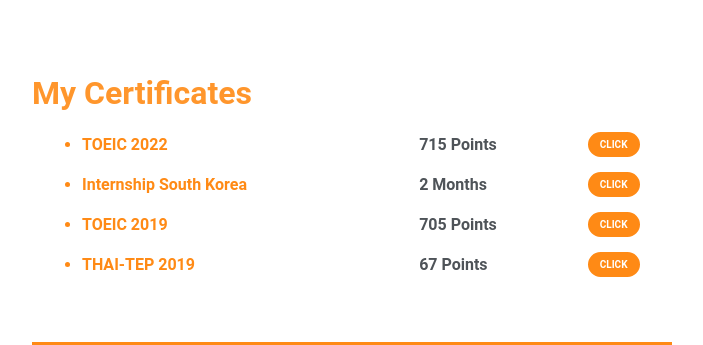
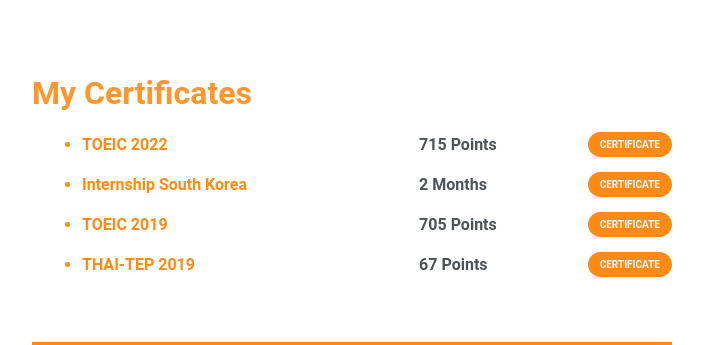
Before and after one commit to atmaerox/my-profile, a website: page public/index.html in a window 1280 px wide. Shown: the part 2300-2645 px from the top of the page, without its empty margins (288-991 px from the left). Drawn offline with Linux system fonts and the light colour scheme.

Commit message:
Change cert button text

```diff
--- a/public/index.html
+++ b/public/index.html
@@ -225,22 +225,22 @@
         <ul class="cert-list">
           <li>TOEIC 2022</li>
           <p>715 Points</p>
-          <a class="cert-doc" href="document/TOEIC2022.pdf" target="_blank">CLICK</a>
+          <a class="cert-doc" href="document/TOEIC2022.pdf" target="_blank">CERTIFICATE</a>
         </ul>
         <ul class="cert-list">
           <li>Internship South Korea</li>
           <p>2 Months</p>
-          <a class="cert-doc" href="document/KoreaCert.pdf" target="_blank">CLICK</a>
+          <a class="cert-doc" href="document/KoreaCert.pdf" target="_blank">CERTIFICATE</a>
         </ul>
         <ul class="cert-list">
           <li>TOEIC 2019</li>
           <p>705 Points</p>
-          <a class="cert-doc" href="document/TOEIC2019.pdf" target="_blank">CLICK</a>
+          <a class="cert-doc" href="document/TOEIC2019.pdf" target="_blank">CERTIFICATE</a>
         </ul>
         <ul class="cert-list">
           <li>THAI-TEP 2019</li>
           <p>67 Points</p>
-          <a class="cert-doc" href="document/Thai-Tep.pdf" target="_blank">CLICK</a>
+          <a class="cert-doc" href="document/Thai-Tep.pdf" target="_blank">CERTIFICATE</a>
         </ul>
       </div>
     </div>
```
